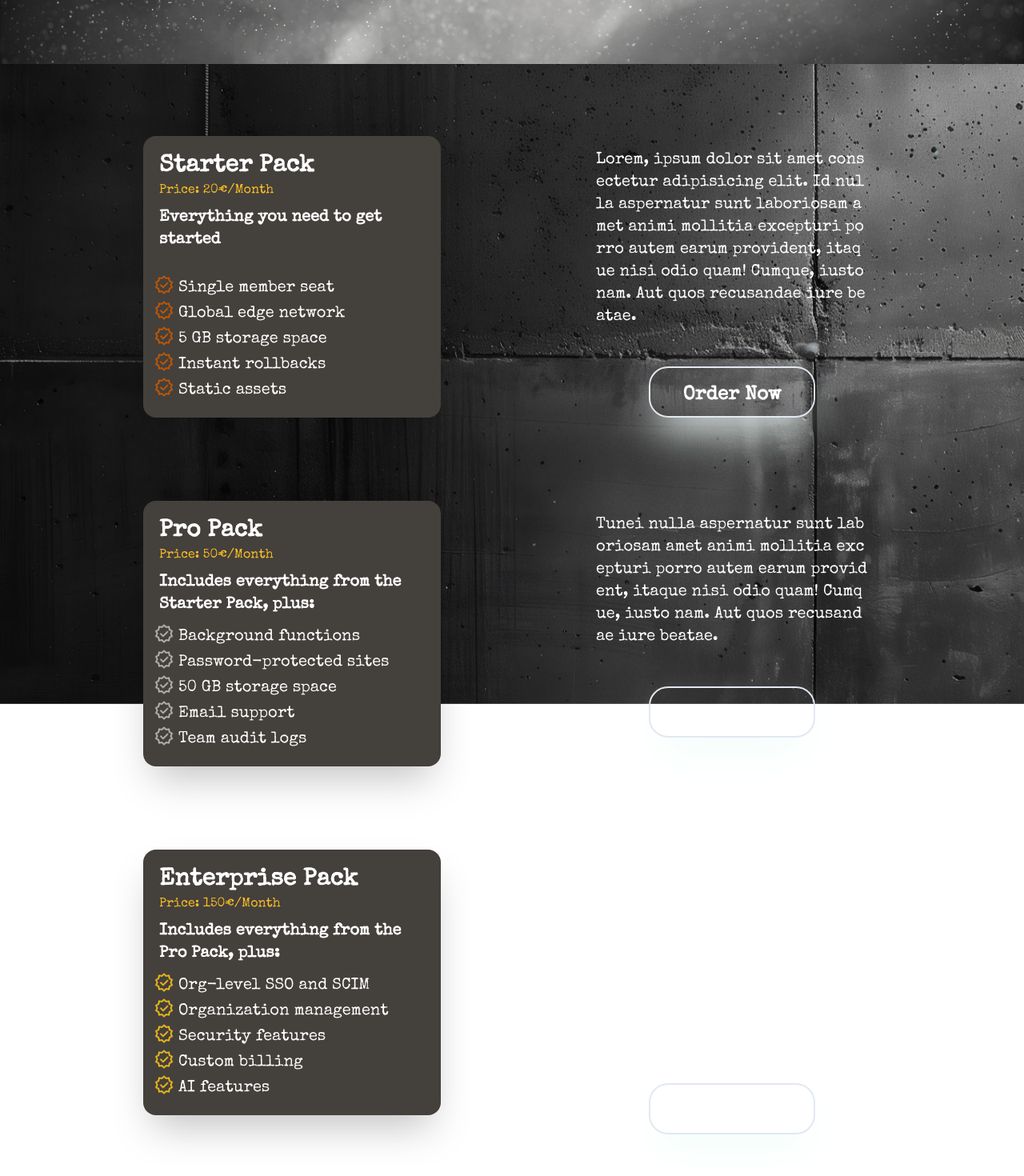
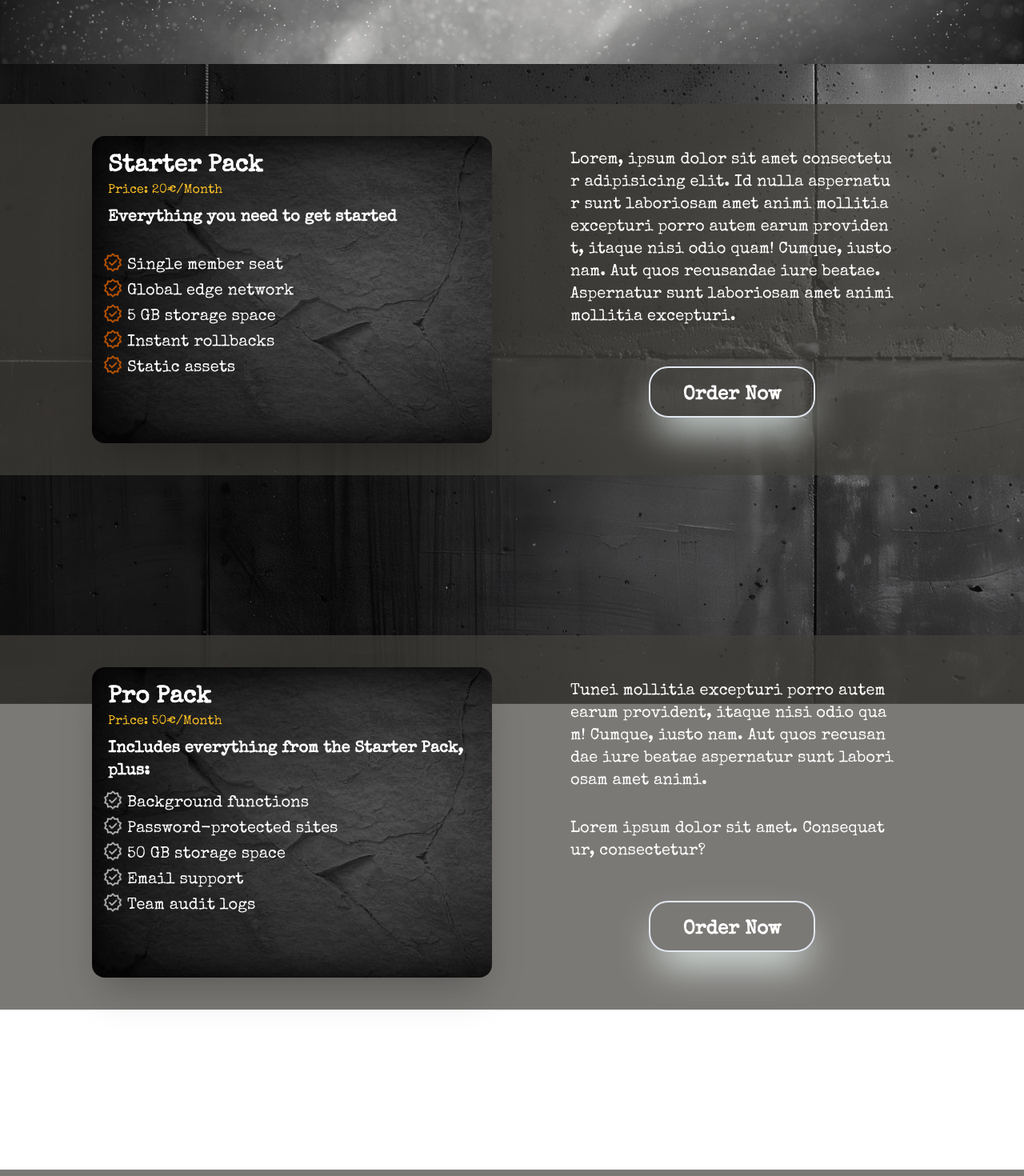
Before and after one commit to pfleege/customer-register, a Next.js app: page /pricing in a window 1280 px wide. Shown: the part 320-1790 px from the top of the page at 80% size. Built offline with nearby package versions, Linux system fonts and the light colour scheme; a web font is replaced by a local one.

Commit message:
ADD responsiveness to pricing page

```diff
--- a/src/app/pricing/page.tsx
+++ b/src/app/pricing/page.tsx
@@ -4,9 +4,9 @@ const Pricing = () => {
   return (
     <div className="flex flex-col relative top-0 left-0 w-full h-screen z-30 font-specialElite">
       <section className="mt-[450px] flex justify-center mx-auto my-4 z-20 w-full">
-        <div className="mx-auto w-full max-w-[1050px] place-content-center">
-          <div className="my-10 max-w-[1050px] grid grid-cols-[repeat(auto-fit,min(500px))] place-content-center gap-[50px]">
-            <div className="flex flex-col h-fit mb-16 mx-16 shadow-2xl rounded-2xl bg-stone-700">
+        <div className="mx-auto w-full">
+          <div className="py-10 w-full grid grid-cols-[repeat(auto-fit,min(500px))] place-content-center gap-[50px] bg-opacity-70 bg-stone-700">
+            <div className="flex flex-col h-full shadow-2xl rounded-2xl bg-[url('/priceCard.jpg')] bg-cover">
               <h2 className="px-5 pt-5 text-3xl font-bold text-white">
                 Starter Pack
               </h2>
@@ -32,12 +32,13 @@ const Pricing = () => {
                 </li>
               </ul>
             </div>
-            <div className="mx-16 text-white flex flex-col items-center">
+            <div className="mx-8 text-white flex flex-col items-center">
               <p className="p-4 text-xl break-all">
                 Lorem, ipsum dolor sit amet consectetur adipisicing elit. Id
                 nulla aspernatur sunt laboriosam amet animi mollitia excepturi
                 porro autem earum provident, itaque nisi odio quam! Cumque,
-                iusto nam. Aut quos recusandae iure beatae.
+                iusto nam. Aut quos recusandae iure beatae. Aspernatur sunt
+                laboriosam amet animi mollitia excepturi.
               </p>
               <button className="my-8 rounded-3xl border-2 border-slate-200 shadow-teal-50 shadow-2xl h-16 w-52 pt-2 text-white text-2xl font-bold hover:bg-amber-400 hover:text-black">
                 Order Now
@@ -45,8 +46,8 @@ const Pricing = () => {
             </div>
           </div>
 
-          <div className="my-10 max-w-[1050px] grid grid-cols-[repeat(auto-fit,min(500px))] place-content-center gap-[50px]">
-            <div className="flex flex-col h-fit mb-16 mx-16 shadow-2xl rounded-2xl bg-stone-700">
+          <div className="mt-[200px] py-10 w-full grid grid-cols-[repeat(auto-fit,min(500px))] place-content-center gap-[50px] bg-opacity-70 bg-stone-700">
+            <div className="flex flex-col h-full shadow-2xl rounded-2xl bg-[url('/priceCard.jpg')] bg-cover">
               <h2 className="px-5 pt-5 text-3xl font-bold text-white">
                 Pro Pack
               </h2>
@@ -72,11 +73,14 @@ const Pricing = () => {
                 </li>
               </ul>
             </div>
-            <div className="mx-16 text-white flex flex-col items-center">
+            <div className="mx-8 text-white flex flex-col items-center">
               <p className="p-4 text-xl break-all">
-                Tunei nulla aspernatur sunt laboriosam amet animi mollitia
-                excepturi porro autem earum provident, itaque nisi odio quam!
-                Cumque, iusto nam. Aut quos recusandae iure beatae.
+                Tunei mollitia excepturi porro autem earum provident, itaque
+                nisi odio quam! Cumque, iusto nam. Aut quos recusandae iure
+                beatae aspernatur sunt laboriosam amet animi.
+              </p>
+              <p className="p-4 text-xl break-all">
+                Lorem ipsum dolor sit amet. Consequatur, consectetur?
               </p>
               <button className="my-8 rounded-3xl border-2 border-slate-200 shadow-teal-50 shadow-2xl h-16 w-52 pt-2 text-white text-2xl font-bold hover:bg-amber-400 hover:text-black">
                 Order Now
@@ -84,8 +88,8 @@ const Pricing = () => {
             </div>
           </div>
 
-          <div className="my-10 max-w-[1050px] grid grid-cols-[repeat(auto-fit,min(500px))] place-content-center gap-[50px]">
-            <div className="flex flex-col h-fit mb-16 mx-16 shadow-2xl rounded-2xl bg-stone-700">
+          <div className="mt-[200px] py-10 w-full grid grid-cols-[repeat(auto-fit,min(500px))] place-content-center gap-[50px] bg-opacity-70 bg-stone-700">
+            <div className="flex flex-col h-full shadow-2xl rounded-2xl bg-[url('/priceCard.jpg')] bg-cover">
               <h2 className="px-5 pt-5 text-3xl font-bold text-white">
                 Enterprise Pack
               </h2>
@@ -111,7 +115,7 @@ const Pricing = () => {
                 </li>
               </ul>
             </div>
-            <div className="mx-16 text-white flex flex-col items-center">
+            <div className="mx-8 text-white flex flex-col items-center">
               <p className="p-4 text-xl break-all">
                 Lorem ipsum, dolor sit amet consectetur adipisicing elit.
                 Quisquam reprehenderit perspiciatis debitis corporis nihil quo.
@@ -128,7 +132,7 @@ const Pricing = () => {
         </div>
       </section>
 
-      <section className="my-[50px] flex m-auto z-20 w-full">
+      <section className="mt-[70px] flex m-auto z-20 w-full">
         <div className=" h-[250px] w-full flex flex-col justify-center gap-2">
           <h2 className="pl-[50vw] text-white text-6xl">Fast</h2>
           <h2 className="pl-[40vw] text-white text-2xl">Easy</h2>
```
Also changed, not shown: public/priceCard.jpg (added).
